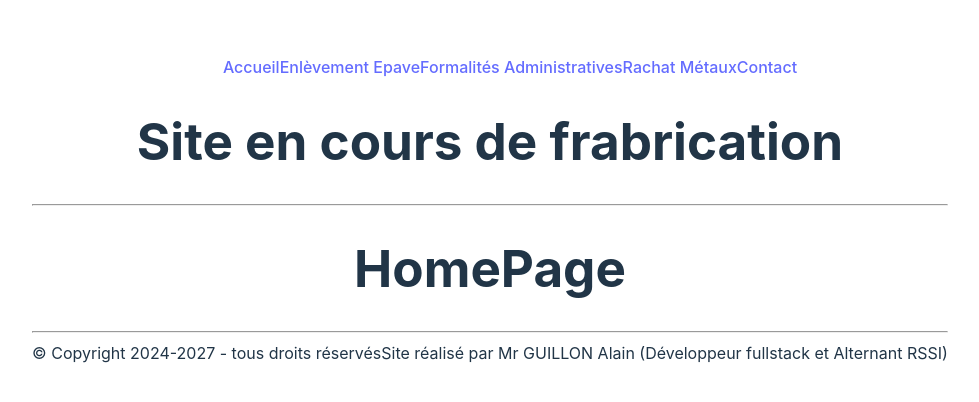
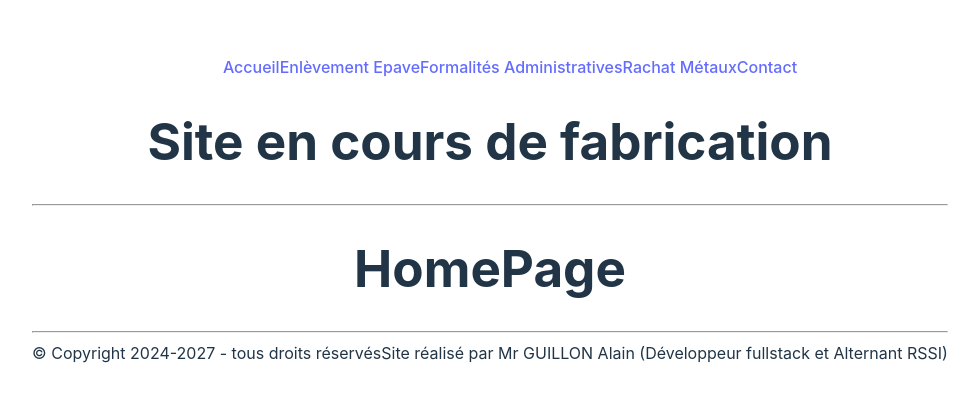
Before and after one commit to zyrass/jv-epaviste, a Vue app in the folder client/: page / in a window 1280 px wide. Shown: the part 198-600 px from the top of the page, without its empty margins (150-1129 px from the left). Built offline with nearby package versions, Linux system fonts and the light colour scheme.

Commit message:
fix: typo on fabrication

```diff
--- a/client/src/App.vue
+++ b/client/src/App.vue
@@ -15,7 +15,7 @@
         </nav>
     </header>
     <main>
-        <h1>Site en cours de frabrication</h1>
+        <h1>Site en cours de fabrication</h1>
         <hr />
         <router-view></router-view>
         <hr />
```
